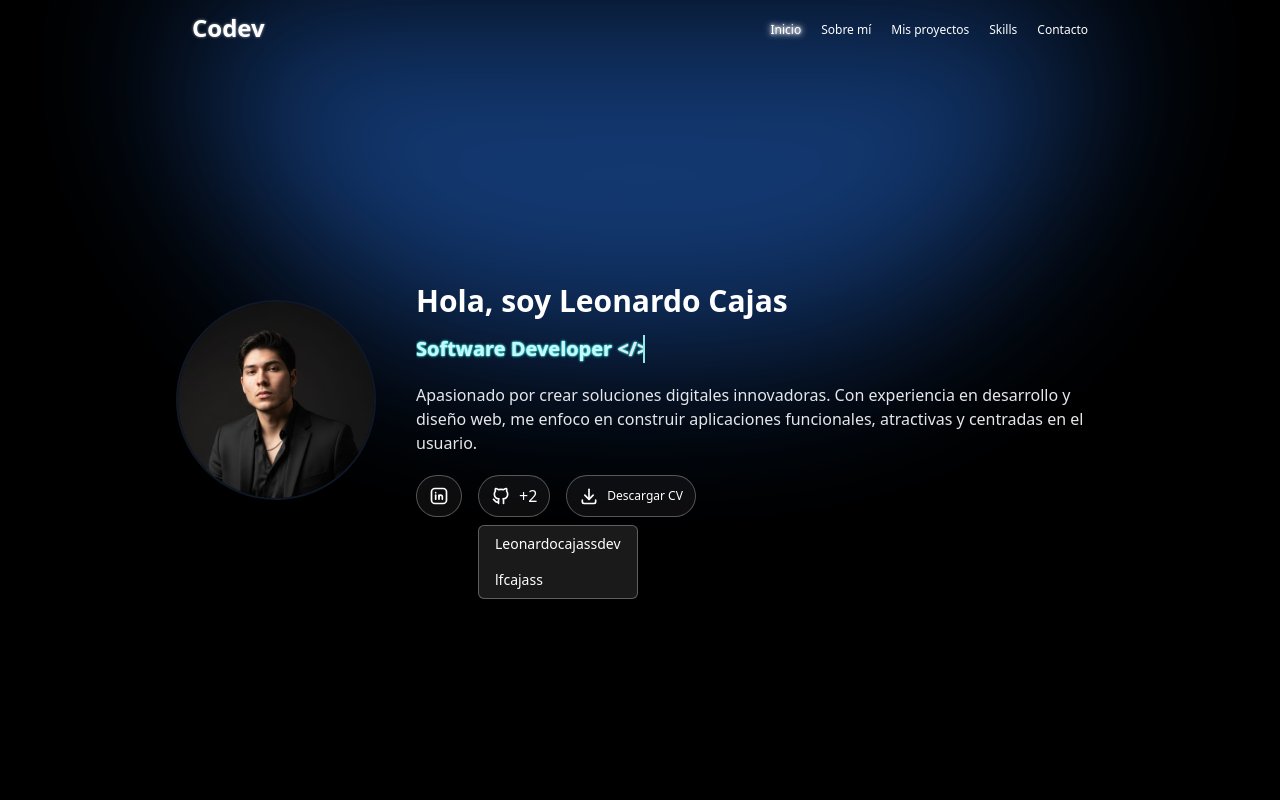
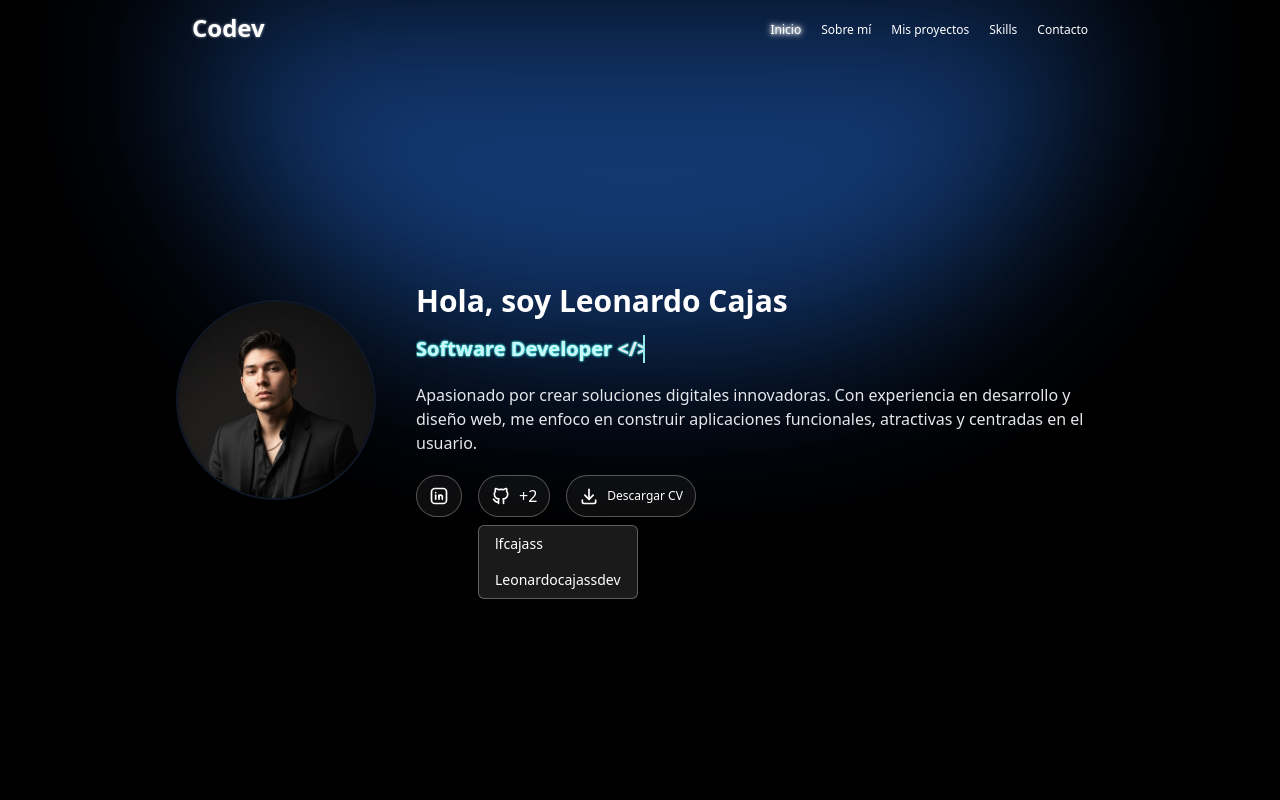
Before and after one commit to Leonardocajassdev/Portafolio-web, a React (Vite) app in the folder Frontend/: page / in a window 1280 px wide. Both pictures are taken after a click on the button "+2". Shown: the top 800 px of the page. Built offline with nearby package versions, Linux system fonts and the light colour scheme.

Commit message:
prioridad de cuenta git

```diff
--- a/Frontend/src/pages/Sections/Inicio.tsx
+++ b/Frontend/src/pages/Sections/Inicio.tsx
@@ -82,6 +82,14 @@ export default function Inicio() {
               {githubMenuOpen && (
                 <div className="absolute mt-2 w-40 bg-white/10 backdrop-blur-sm rounded-md shadow-lg border border-white/30 z-10">
                   <a
+                    href="https://github.com/lfcajass"
+                    target="_blank"
+                    rel="noopener noreferrer"
+                    className="block px-4 py-2 text-sm hover:bg-white/20 rounded-b-md"
+                  >
+                    lfcajass
+                  </a>
+                  <a
                     href="https://github.com/Leonardocajassdev"
                     target="_blank"
                     rel="noopener noreferrer"
@@ -89,14 +97,7 @@ export default function Inicio() {
                   >
                     Leonardocajassdev
                   </a>
-                  <a
-                    href="https://github.com/lfcajass"
-                    target="_blank"
-                    rel="noopener noreferrer"
-                    className="block px-4 py-2 text-sm hover:bg-white/20 rounded-b-md"
-                  >
-                    lfcajass
-                  </a>
+
                 </div>
               )}
             </div>
```
